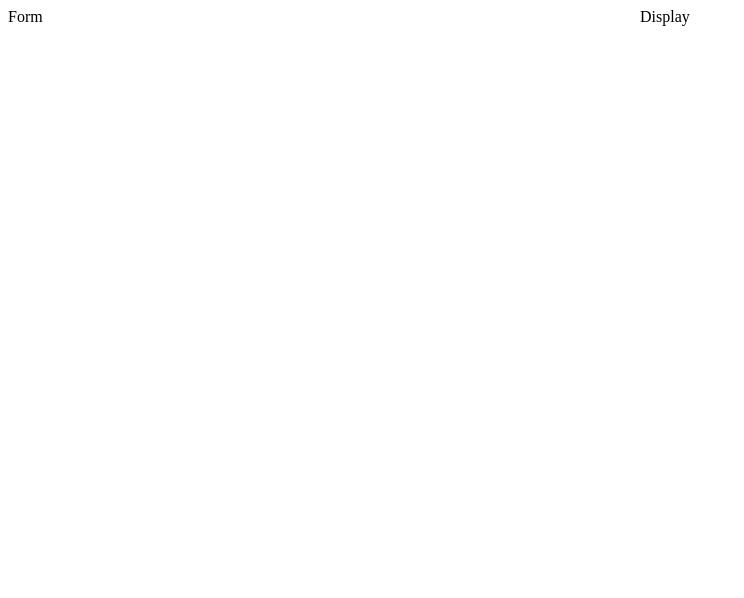
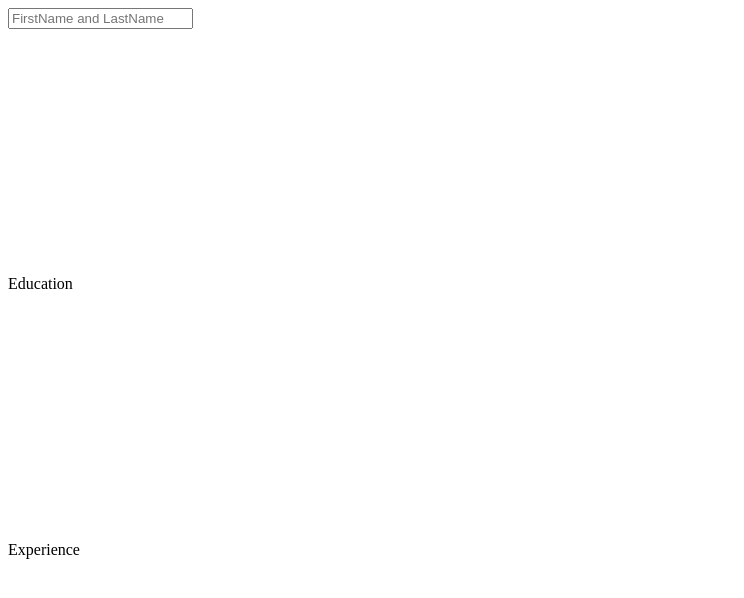
Before and after one commit to TheFivePips/CV-Project, a React (Create React App) app: page / in a window 1280 px wide. Shown: the top 598 px of the page, without its empty margins (0-744 px from the left). Built offline with nearby package versions, Linux system fonts and the light colour scheme.

Commit message:
got name input to render in the display component

```diff
--- a/src/App.js
+++ b/src/App.js
@@ -1,14 +1,41 @@
 import React from "react";
 import Form from "./components/Form";
 import Display from "./components/Display";
-import "./App.css"
+import "./styles/App.css"
 
 class App extends React.Component{
+    constructor(props){
+        super(props)
+
+        this.state = {
+            nameInput: '',
+            name: '',
+            email: '',
+            phone: '',
+            school: '',
+            title_of_study: '',
+            date_of_study: '',
+            company_name: '',
+            position_title: '',
+            responsibiliies: [],
+            position_date: '',
+        }
+
+       this.handleNameChange = this.handleNameChange.bind(this)
+
+    }
+    handleNameChange(e){
+        this.setState({
+            nameInput: e.target.value,
+        })
+
+    }
     render(){
+        const { name, nameInput, handleNameChange } = this.state
         return(
             <div className="App">
-                <Form />
-                <Display />
+                <Form name={name} nameInput={nameInput} handleNameChange={this.handleNameChange} />
+                <Display name={name} nameInput={nameInput}/>
             </div>
         )
     }
--- a/src/components/Display.js
+++ b/src/components/Display.js
@@ -4,7 +4,8 @@ class Display extends React.Component {
     render(){
         return(
             <div>
-                Display
+                <h2>{this.props.nameInput}</h2>
+
             </div>
         )
     }
--- a/src/components/Education.js
+++ b/src/components/Education.js
@@ -0,0 +1,12 @@
+import React from "react";
+
+class Education extends React.Component {
+    render(){
+        return(
+            <div>
+                Education
+            </div>
+        )
+    }
+}
+export default Education
--- a/src/components/Experience.js
+++ b/src/components/Experience.js
@@ -0,0 +1,12 @@
+import React from "react";
+
+class Experience extends React.Component {
+    render(){
+        return(
+            <div>
+                Experience
+            </div>
+        )
+    }
+}
+export default Experience
--- a/src/components/Form.js
+++ b/src/components/Form.js
@@ -1,11 +1,20 @@
 import React from "react";
+import General from "./General";
+import Education from "./Education";
+import Experience from "./Experience";
+import "../styles/Form.css"
+
+
 
 class Form extends React.Component {
+
     render(){
         return(
-            <div>
-                Form
-            </div>
+            <form className="form">
+                <General name={this.props.name} nameInput={this.props.nameInput} handleNameChange={this.props.handleNameChange}/>
+                <Education />
+                <Experience />
+            </form>
         )
     }
 }
--- a/src/components/General.js
+++ b/src/components/General.js
@@ -0,0 +1,18 @@
+import React from "react";
+
+class General extends React.Component {
+
+
+
+    render(){
+            const { nameInput, handleNameChange } = this.props
+            return(
+                <div>
+                    <input type="text" placeholder="FirstName and LastName" onChange={handleNameChange} value={nameInput}></input>
+
+
+                </div>
+            )
+        }
+    }
+export default General
--- /dev/null
+++ b/src/styles/Form.css
@@ -0,0 +1,7 @@
+.form {
+    width: 50vw;
+    height: 100vh;
+    display: grid;
+    grid-template-columns: 1fr;
+    grid-template-rows: 1fr 1fr 1fr;
+}
```
Also changed, not shown: src/styles/App.css (renamed from src/App.css).
